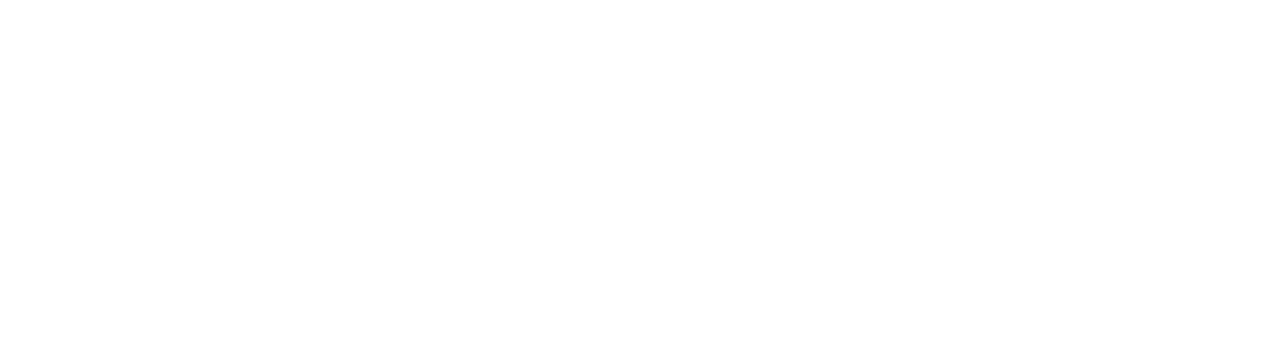
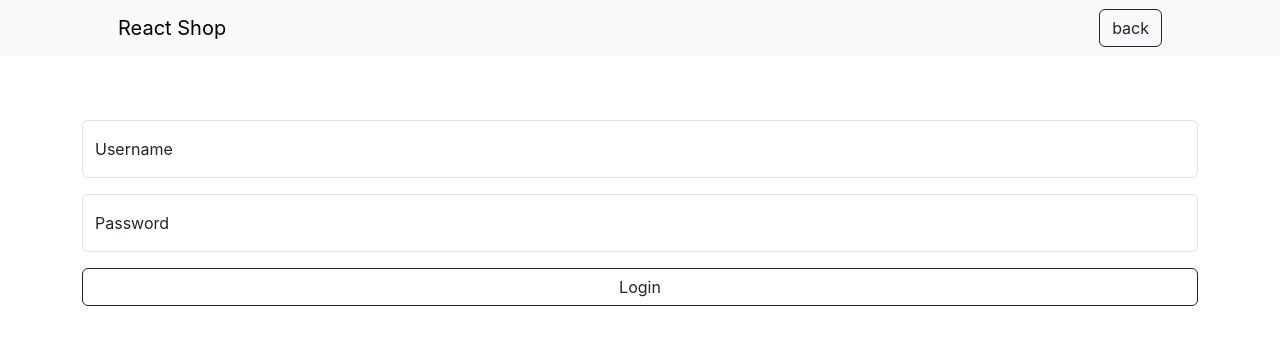
Before and after one commit to amit-moses/shop, a React (Create React App) app: page /login in a window 1280 px wide. Before the commit this address had no page. Shown: the top 344 px of the page. Built offline with nearby package versions, Linux system fonts and the light colour scheme.

Commit message:
login system added to front

```diff
--- a/package.json
+++ b/package.json
@@ -8,7 +8,7 @@
     "@testing-library/react": "^13.4.0",
     "@testing-library/user-event": "^13.5.0",
     "axios": "^1.6.2",
-    "js-cookie": "^3.0.5",
+    "jwt-decode": "^4.0.0",
     "react": "^18.2.0",
     "react-bootstrap": "^2.9.1",
     "react-dom": "^18.2.0",
--- a/src/App.js
+++ b/src/App.js
@@ -3,9 +3,10 @@
 import Edit from "./components/editor/Edit";
 import Home from "./components/home/Home";
 import { useEffect, useState } from "react";
-import Cookies from "js-cookie";
 import axios from "axios";
 import Cart from "./components/checkout/Cart";
+import Login from "./components/login/Login";
+import { jwtDecode } from "jwt-decode";
 
 function App() {
   const [cartData, setCartData] = useState([]);
@@ -13,26 +14,50 @@
   const [totalPay, setTotalPay] = useState(0);
   const [productsList, setProductsList] = useState([]);
   const [categoryList, setCategoryList] = useState([]);
+  const [loader, setLoader] = useState(false);
+  const api_url = "https://shop-rest.onrender.com/"
 
-  const api_url = "https://shop-rest.onrender.com/"
+
   function setMyCart(data){
       setCartList(data.cartitem);
       setTotalPay(data.total);
       setCartData((({ cartitem, ...rest }) => rest)(data));
+      localStorage.setItem("cart_id", data.id);
+      console.log(data);
+  }
+
+  function user_cart(my_cart, my_token){
+    axios.get(api_url + "usercart/" + jwtDecode(my_token).user_id + "/", {
+      params: {cart_id: my_cart}
+    }).then((res) => {
+      setMyCart(res.data);
+      setLoader(false);
+    });
+  }
+  function guest_cart(my_cart){
+    axios.get(api_url + "cart/" + my_cart + "/").then((res) => {
+      setMyCart(res.data);
+      setLoader(false);
+    });
+  }
+
+  function refresh_func(){
+    setLoader(localStorage.getItem('cart_id') || localStorage.getItem('username'));
+    const my_token = localStorage.getItem('token');
+    const my_cart = localStorage.getItem('cart_id')
+    if(my_token){user_cart(my_cart,my_token)}
+    else if(my_cart){guest_cart(my_cart)}
   }
   useEffect(() => {
-    if(Cookies.get("cart_id")){
-      axios.get(api_url + "cart/" + Cookies.get("cart_id") + "/").then((res) => {
-        setMyCart(res.data)
-    });
-    }
+    refresh_func();
   }, []);
 
   return (
     <BrowserRouter>
       <Routes>
-        <Route path="/" element={<Home productsList={productsList} setProductsList={setProductsList} categoryList={categoryList} setCategoryList={setCategoryList} set_cart={setMyCart} api_url={api_url} cartList={cartList} />} />
+        <Route path="/" element={<Home nav_loader={loader} cart_id={localStorage.getItem('cart_id')} productsList={productsList} setProductsList={setProductsList} categoryList={categoryList} setCategoryList={setCategoryList} set_cart={setMyCart} api_url={api_url} cartList={cartList} />} />
         <Route path="/edit" element={<Edit api_url={api_url} />} />
+        <Route path="/login" element={<Login refi={refresh_func} api_url={api_url}/>} />
         <Route path="/mycart" element={<Cart api_url={api_url} set_cart={setMyCart} cartList={cartList} total_to_pay={totalPay} cart_data={cartData} />} />
       </Routes>
     </BrowserRouter>
--- a/src/components/Loader.js
+++ b/src/components/Loader.js
@@ -1,5 +1,4 @@
 function Loader({loaderSize, inCart, isLoad}) {
-const my_label = typeof inCart === 'number' && Number.isInteger(inCart) && inCart > 0? inCart: "";
 const boxstyle = {width: `${loaderSize}px`, height: `${loaderSize}px`}
   return (
         <div className="loader-demo-box text-center">
@@ -7,7 +6,7 @@
                 <div className="jumping-dots-loader"> <span style={boxstyle}>
                     </span> <span style={boxstyle}></span> <span style={boxstyle}></span>
                 </div>
-            : my_label}
+            : inCart}
         </div>
   )
 }
--- a/src/components/checkout/Cart.js
+++ b/src/components/checkout/Cart.js
@@ -2,11 +2,10 @@
 import NavbarCart from "../navbar/NavbarCart";
 import CartRow from "./CartRow";
 import Total from "./Total";
-import Cookies from "js-cookie";
 
 function Cart({ cartList, set_cart, api_url, cart_data }) {
   function clear_cart(){
-    axios.delete(api_url + "cart/" + Cookies.get("cart_id") + "/").then((res) => {
+    axios.delete(api_url + "cart/" + cart_data.id + "/").then((res) => {
       console.log(res.data)
       set_cart(res.data)
       window.history.back();
@@ -38,6 +37,7 @@
               </div>
               {cartList.sort((a, b) => a.id - b.id).map((cartitem, index) => (
                 <CartRow
+                cart_id={cart_data.id}
                 api_url={api_url}
                   key={index}
                   cartitem={cartitem}
--- a/src/components/checkout/Total.js
+++ b/src/components/checkout/Total.js
@@ -1,5 +1,4 @@
 import { useState } from "react";
-import Cookies from 'js-cookie';
 import axios from 'axios';
 import Loader from "../Loader";
 
@@ -14,7 +13,7 @@
   function update_promo(promo){
     setError();
     setLoader(Boolean(promo));
-    axios.post(api_url + "updatepromo/" + Cookies.get("cart_id") + "/", {promocode: promo})
+    axios.post(api_url + "updatepromo/" + cart_data.id + "/", {promocode: promo})
     .then((res) => {
       if(promo !== -1 ){
         if(! res.data.promocode){setError(promo);}
--- a/src/components/home/ProductCard.js
+++ b/src/components/home/ProductCard.js
@@ -1,13 +1,12 @@
 import axios from 'axios';
-import Cookies from 'js-cookie';
 import Loader from '../Loader';
 import { useState } from 'react';
 
-function ProductCard({ product, in_cart, api_url, set_cart }) {
+function ProductCard({ product, in_cart, api_url, set_cart, cart_id }) {
   const [loader, setLoader] = useState(false);
 
   function update_cart(to_change){
-    const urlm = Cookies.get("cart_id")?Cookies.get("cart_id"):'0'
+    const urlm = cart_id?cart_id:'0'
     const product_to_add = {
       product: product.id,
       quantity: to_change,
@@ -17,7 +16,7 @@
     axios
       .put(api_url + "cart/"+urlm+"/", product_to_add)
       .then((res) => {
-        Cookies.set('cart_id', res.data.id, { expires: 7 });
+        if(!cart_id){localStorage.setItem("cart_id", res.data.id);}
         set_cart(res.data)
         setLoader(false);
       });
--- /dev/null
+++ b/src/components/login/Login.js
@@ -0,0 +1,59 @@
+import axios from "axios";
+import NavbarCart from "../navbar/NavbarCart"
+import { useState } from "react";
+import Loader from "../Loader";
+import { useNavigate } from "react-router-dom";
+
+function Login({api_url, refi}) {
+  const [ed_username, setUsername] = useState("");
+  const [ed_password, setPassword] = useState("");
+  const [errMsg, setErr] = useState(false);
+  const [loader, setLoader] = useState(false);
+  const navigate_to = useNavigate('/');
+  function login(){
+    setLoader(true);
+    setErr(false);
+    axios
+          .post(api_url+"token/", {
+            username: ed_username,
+            password: ed_password,
+          })
+          .then((res) => {
+            setErr(false);
+            localStorage.setItem("token", res.data.access);
+            localStorage.setItem("username", ed_username);
+            refi();
+            // axios.defaults.headers.common["Authorization"] = `Bearer ${res.data.access}`;
+            setLoader(false);
+            navigate_to('/');
+          }).catch(error => {
+            console.log(error)
+            setLoader(false);
+            setErr(true);
+          });
+  }
+  return (
+    <div className="py-5 container text-center">
+        <NavbarCart/>
+        <Loader loaderSize={10} isLoad={loader}/>
+        {errMsg?
+          <div className="alert alert-danger" role="alert">
+            username or password wrong
+          </div>
+        : ""}
+        <div className="form-floating mb-3 mt-3">
+          <input onChange={(e) => setUsername(e.target.value)} type="username" placeholder="Username" className="form-control" id="floatingInput"></input>
+          <label htmlFor="floatingInput">Username</label>
+        </div>
+        <div className="form-floating mb-3">
+            <input onChange={(e) => setPassword(e.target.value)} type="password" className="form-control" id="floatingPassword" placeholder="Password"></input>
+            <label htmlFor="floatingPassword">Password</label>
+        </div>
+        <button disabled={loader} onClick={() => login()} className="btn btn-outline-dark form-control">Login</button>
+
+    </div>
+
+  )
+}
+
+export default Login
--- a/src/components/navbar/Navbar.js
+++ b/src/components/navbar/Navbar.js
@@ -1,6 +1,13 @@
 import { Link } from "react-router-dom";
+import Loader from "../Loader";
 
-function Navbar({cartitems, categories, filter_func, myfilter, search}) {
+function Navbar({cartitems, categories, filter_func, myfilter, search, nav_loader}) {
+      function logout(){
+      localStorage.removeItem('token');
+      localStorage.removeItem('username');
+      localStorage.removeItem('cart_id');
+      window.location.reload();
+    }
     function get_cat_name(){
         if(myfilter){
             const query = categories.filter((cat) => parseInt(myfilter) === parseInt(cat.id))
@@ -60,14 +67,31 @@
                 </ul>
               </li>
             </ul>
-            <div className="d-flex">
+            <div className="d-flex" style={{marginLeft:"9px"}}>
+
                 <Link to="/mycart" className="btn btn-outline-dark">
+                  {nav_loader ? <Loader inCart={""} isLoad={true} loaderSize={8}/>:
+                  <>
                     <i className="bi-cart-fill me-1"></i>
                     Cart
                     <span className="badge bg-dark text-white ms-1 rounded-pill">
-                    {cartitems}
+                      {cartitems.length}
                     </span>
+                  </>}
+
                 </Link>
+            </div>
+            <div className="d-flex" style={{marginLeft:"9px"}}>
+              {localStorage.getItem('username') ?
+                <button onClick={() => logout()} className="btn btn-outline-dark">
+                  <i className="bi-cart-fill me-1"></i>
+                  Log-out
+                </button> :
+                <Link to="/login" className="btn btn-outline-dark">
+                  <i className="bi-cart-fill me-1"></i>
+                  Login
+                </Link>
+              }
             </div>
           </div>
         </div>
```
Also changed, not shown: src/components/checkout/CartRow.js (+3 -4 lines), src/components/home/Home.js (+16 -17 lines), 1 other file (tests, documents, lock files or other folders). Lines whose indentation alone changed are shown as unchanged.
